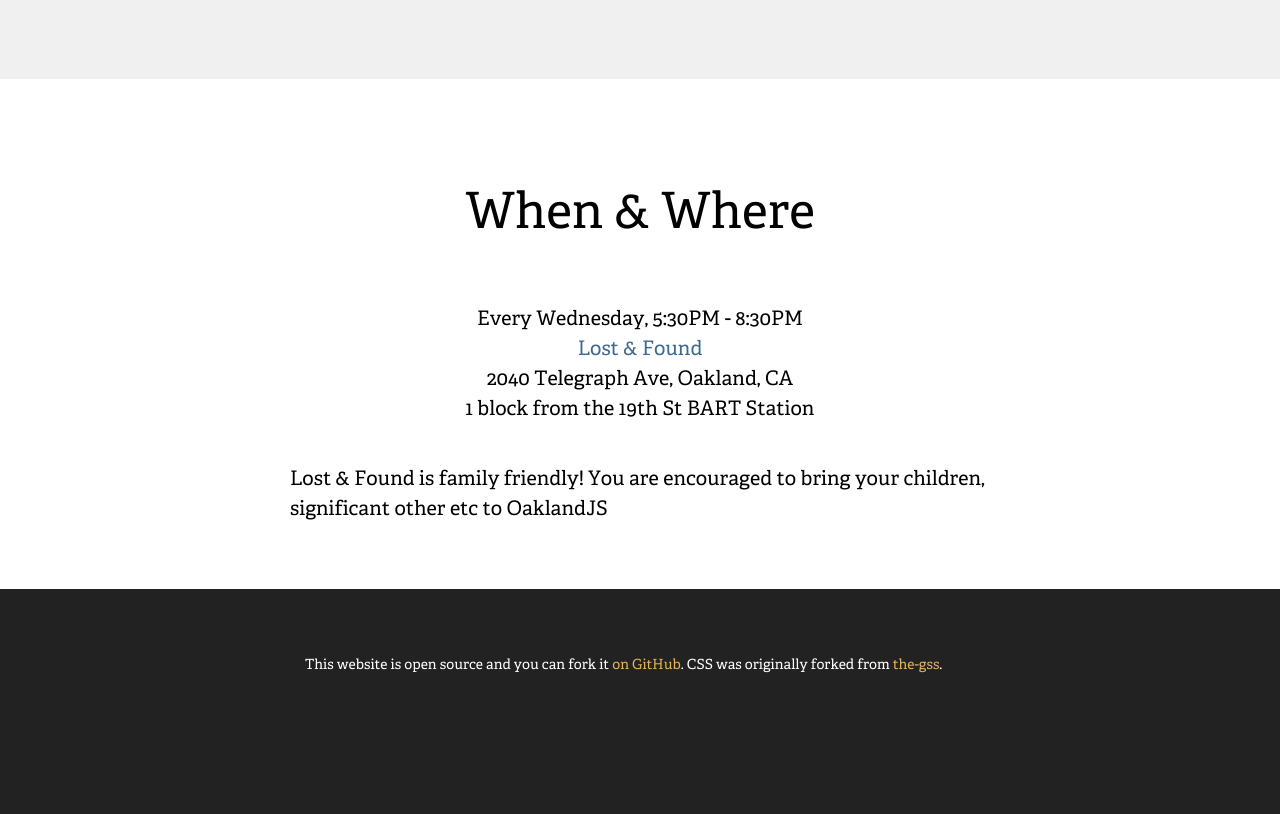
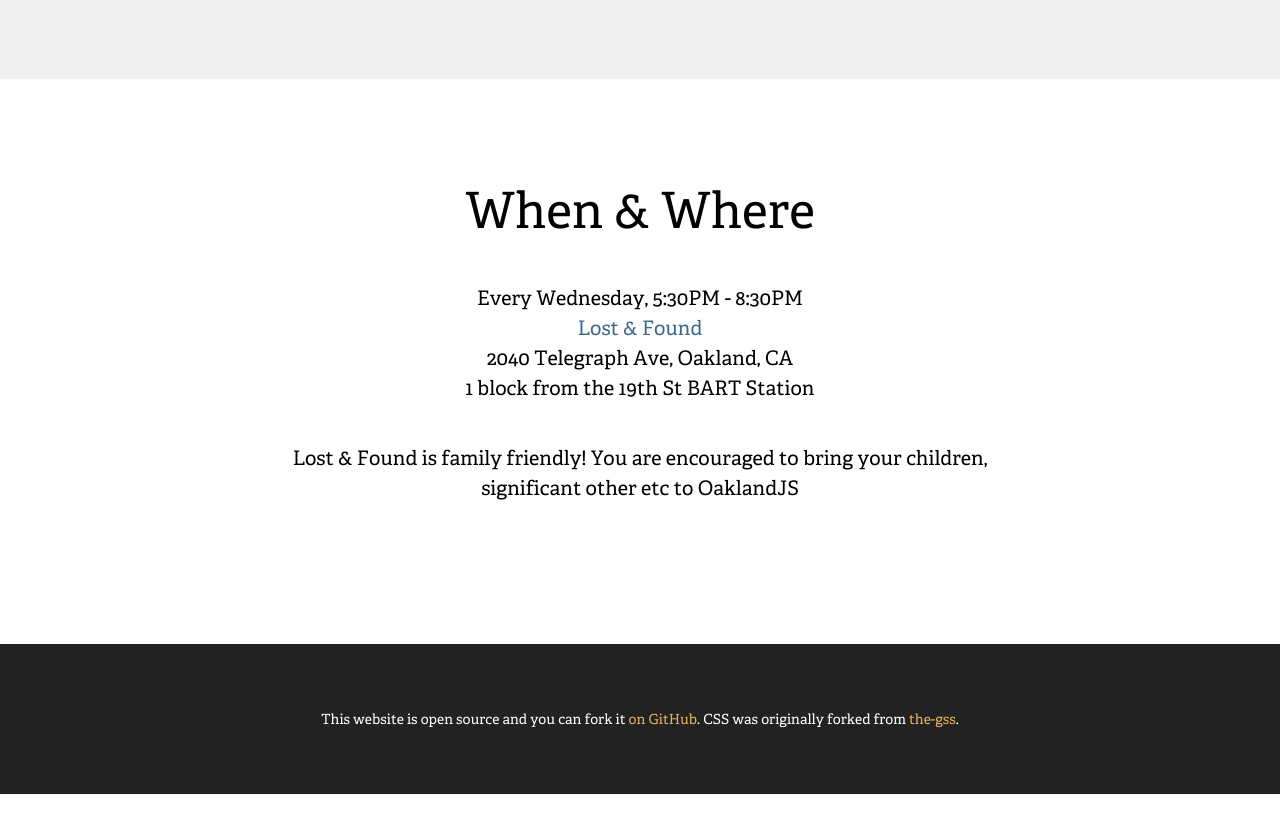
Before and after one commit to max-mapper/oaklandjs-website, a plain HTML site: page index.html in a window 1280 px wide. Shown: the part 920-1734 px from the top of the page. Drawn offline with Linux system fonts and the light colour scheme.

Commit message:
Layout changes
Layout changes middle section

```diff
--- a/index.html
+++ b/index.html
@@ -27,7 +27,7 @@
 2040 Telegraph Ave, Oakland, CA
 1 block from the 19th St BART Station
 </p>
-        <p>
+        <p class="description">
           Lost & Found is family friendly! You are encouraged to bring your children, significant other etc to OaklandJS
         </p>
       </div>
--- a/style.css
+++ b/style.css
@@ -126,6 +126,9 @@
   margin: 0;
 }
 
+#footer {
+  padding: 0;
+}
 #footer .content {
   color: white;
   padding: 20px;
@@ -287,7 +290,7 @@
 
 .community { margin: 20px; }
 #bottom-section, .review-section { padding: 30px 0; }
-#middle-section h1 { margin-bottom: 15px; padding: 20px 0 10px 0; }
+#middle-section h1 { margin-bottom: 0px; padding: 0; }
 #middle-section h3 { padding: 10px 0; font-size: 25px; text-align: center; }
 #bottom-section .code { color: black; }
 
@@ -308,7 +311,10 @@
 pre { font-size: 14px; }
 iframe { width: 450px; }
 
-.content p { margin: 15px 0; }
+.content p {
+  margin: 15px 0;
+  text-align: center;
+}
 
 a:hover, button:hover { cursor: pointer; cursor: hand;}
 
@@ -355,9 +361,10 @@
   #middle-section { padding: 30px 0; }
   #middle-section h1 { padding: 35px 0 15px 0; }
   #middle-section h3 { padding: 20px 0; font-size: 30px; }
+  #middle-section p.description { padding-bottom: 35px; }
   pre { font-size: 16px; }
   .content { font-size: 16px; line-height: 24px; max-width: 600px; }
-  .content p { margin-top: 25px; }
+  .content p { margin-top: 15px; }
   .content iframe, .content hr { margin-bottom: 25px; }
   iframe { width: 600px; }
   .title { margin-bottom: 20px; }
@@ -378,12 +385,13 @@
   #bottom-section { background-size: 300px; background-position: 20px 40px; }
   #bottom-section, .review-section { padding: 100px 0; }
   #middle-section { padding: 50px 0; }
-  #middle-section h1 { padding: 50px 0 20px 0; }
+  #middle-section h1 { padding: 50px 0 0 0; }
   #middle-section h3 { padding: 30px 0; font-size: 45px; }
+  #middle-section p.description { padding-bottom: 50px; }
   .content { font-size: 20px; line-height: 30px; max-width: 720px; }
   iframe { width: 720px; }
   pre { font-size: 20px; }
-  .content p { margin-top: 40px; }
+  .content p { margin: 40px 0; }
   .content iframe, .content hr { margin-bottom: 40px; }
   .subtitle { margin-bottom: 40px; }
   .community { margin: 40px; }
```
